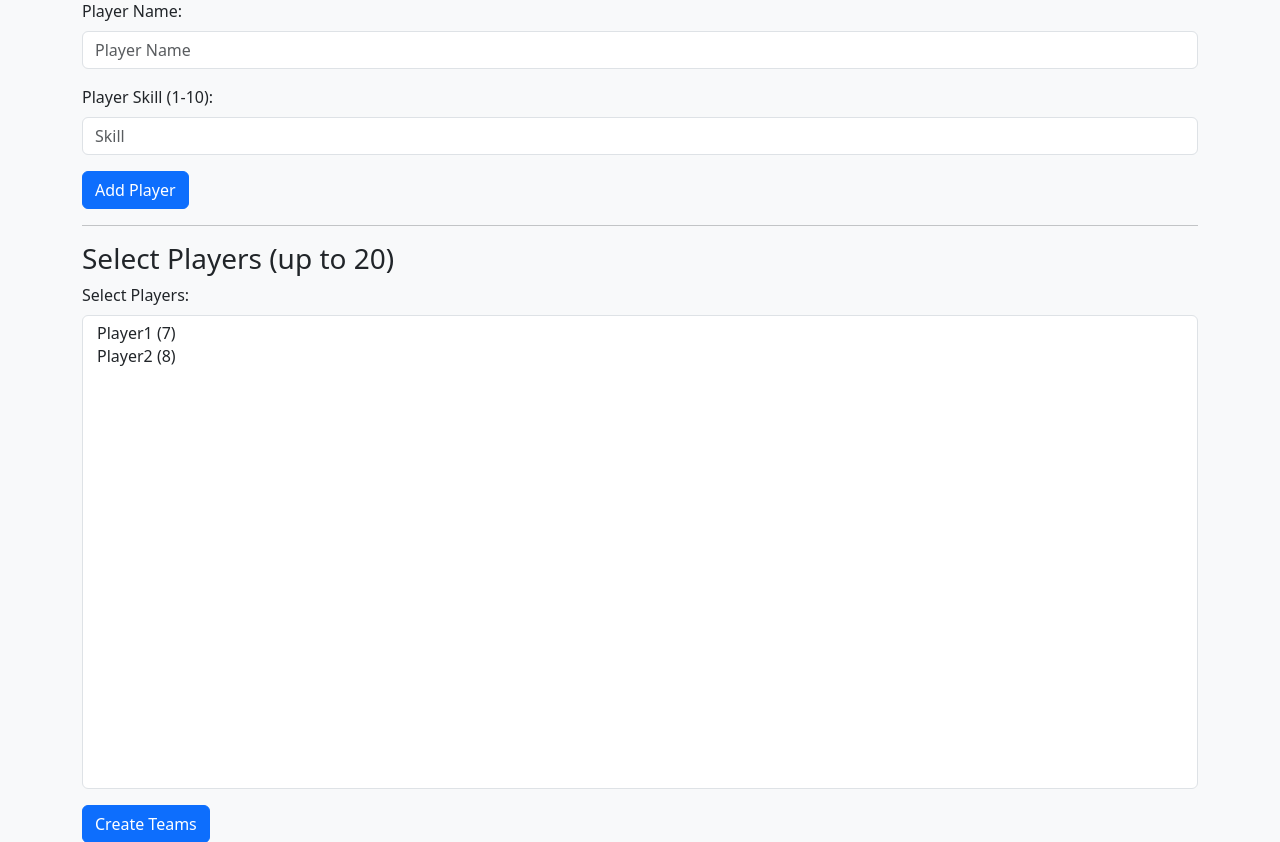
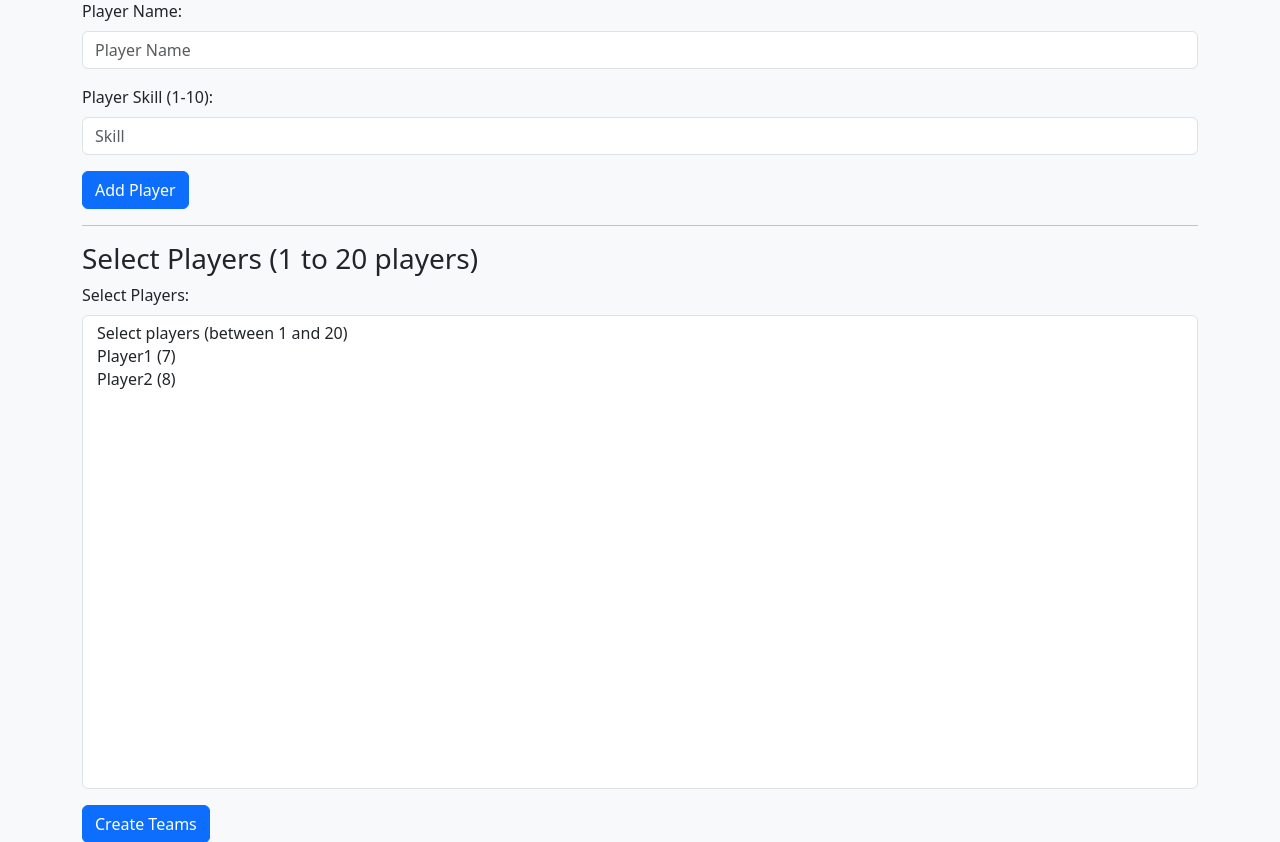
Before and after one commit to MarkkoFarmer/Team-Balancer, a Flask app: page / in a window 1280 px wide. Shown: the part 163-1005 px from the top of the page. Run offline with Flask 3, Linux system fonts and the light colour scheme.

Commit message:
Update index.html

```diff
--- a/templates/index.html
+++ b/templates/index.html
@@ -26,11 +26,12 @@
     <hr>
 
     <!-- Formulář pro výběr až 20 hráčů -->
-    <h3>Select Players (up to 20)</h3>
+        <h3>Select Players (1 to 20 players)</h3>
         <form method="POST">
             <div class="mb-3">
                 <label for="selected_players" class="form-label">Select Players:</label>
                 <select name="selected_players" class="form-select" multiple required size="20">
+                    <option value="">Select players (between 1 and 20)</option>
                     {% for player, skill in players.items() %}
                     <option value="{{ player }}">{{ player }} ({{ skill }})</option>
                     {% endfor %}
@@ -38,6 +39,7 @@
             </div>
             <button type="submit" class="btn btn-primary">Create Teams</button>
         </form>
+
 
     <hr>
 
```
Lines whose indentation alone changed are shown as unchanged.
